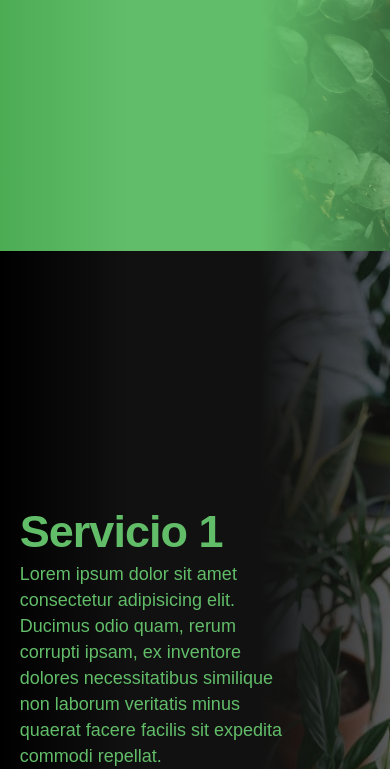
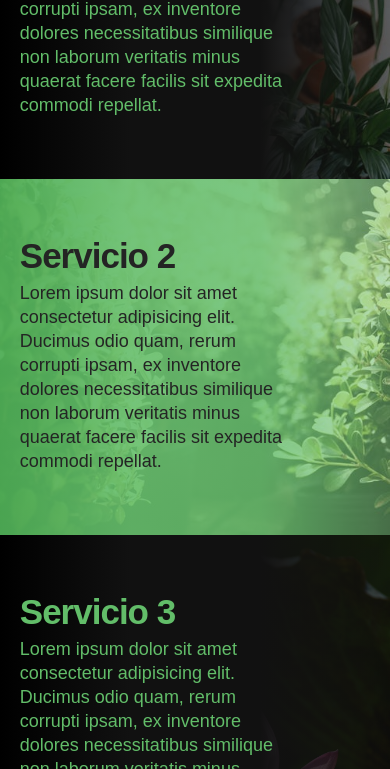
Before and after one commit to gonzalowebdev/viveromda, a plain HTML site: page index.html in a window 390 px wide. Shown: the part 593-1362 px from the top of the page. Drawn offline with Linux system fonts and the light colour scheme.

Commit message:
h commit

```diff
--- a/index.html
+++ b/index.html
@@ -109,7 +109,7 @@
                 <div class="contactowrapp">
                     <div class="itemwrapp">
                         <h2>Nuestro Local</h2>
-                        <p>Mar de Ajó 132</p>
+                        <p>Mar de Ajó 111</p>
                     </div>
                     <div class="itemwrapp">
                         <h2>Redes</h2>
--- a/styles.css
+++ b/styles.css
@@ -85,7 +85,7 @@ section{
     height: 100%;
 }
 .green{
-    background-image: linear-gradient(to right, #4cac54, #62bd6a, #62bd6a, #62bd6a63, #62bd6a06, transparent);
+    background-image: linear-gradient(to right, #4cac54ee, #62bd6ae1,#62bd6ad3,#62bd6a6c, transparent);
     height: 100%;
 }
 .white{
@@ -186,22 +186,33 @@ IPADS
         height: 100%;
     }
     .green{
-        background-image: linear-gradient(to right, #4cac54, #62bd6a,#62bd6a,#62bd6a90);
+        background-image: linear-gradient(to right, #4cac54ee, #62bd6ae1,#62bd6ad3,#62bd6a6c);
         height: 100%;
     }
     .text{
         width: 80%;
     }
+    section{
+        height: auto;
+    }
+    .green{
+        padding-top: 50px;
+        padding-bottom: 50px;
+    }
+    .black-g{
+        padding-top: 50px;
+        padding-bottom: 50px;
+    }
     .text h1{
-        font-size: 57px;
-        line-height: 65px;
+        font-size: 35px;
+        line-height: 30px;
         font-weight: 900;
         letter-spacing: -2px;
         margin-bottom:10px;
     }
     .text p{
-        font-size:20px;
-        line-height:30px;
+        font-size:18px;
+        line-height:24px;
     }
     .contactowrapp{
         flex-direction: column;
@@ -217,14 +228,7 @@ CELLPHONES WIDE POSITION
 */
 @media(max-width:768px){
     .text h1{
-        font-size: 45px;
-        line-height: 30px;
-        margin-bottom: 14px;
         letter-spacing: -1px;
-    }
-    .text p{
-        font-size: 18px;
-        line-height: 26px;
     }
     .navwrapp{
         height: 60px;
@@ -249,9 +253,6 @@ CELLPHONES WIDE POSITION
         font-size: 14px;
         margin: 0 7px 0 1px;
     }
-    section{
-        height: calc(100vh - 60px);
-    }
     .itemwrapp h2{
         font-size: 1.4em;
         margin-bottom: 7px;
```
